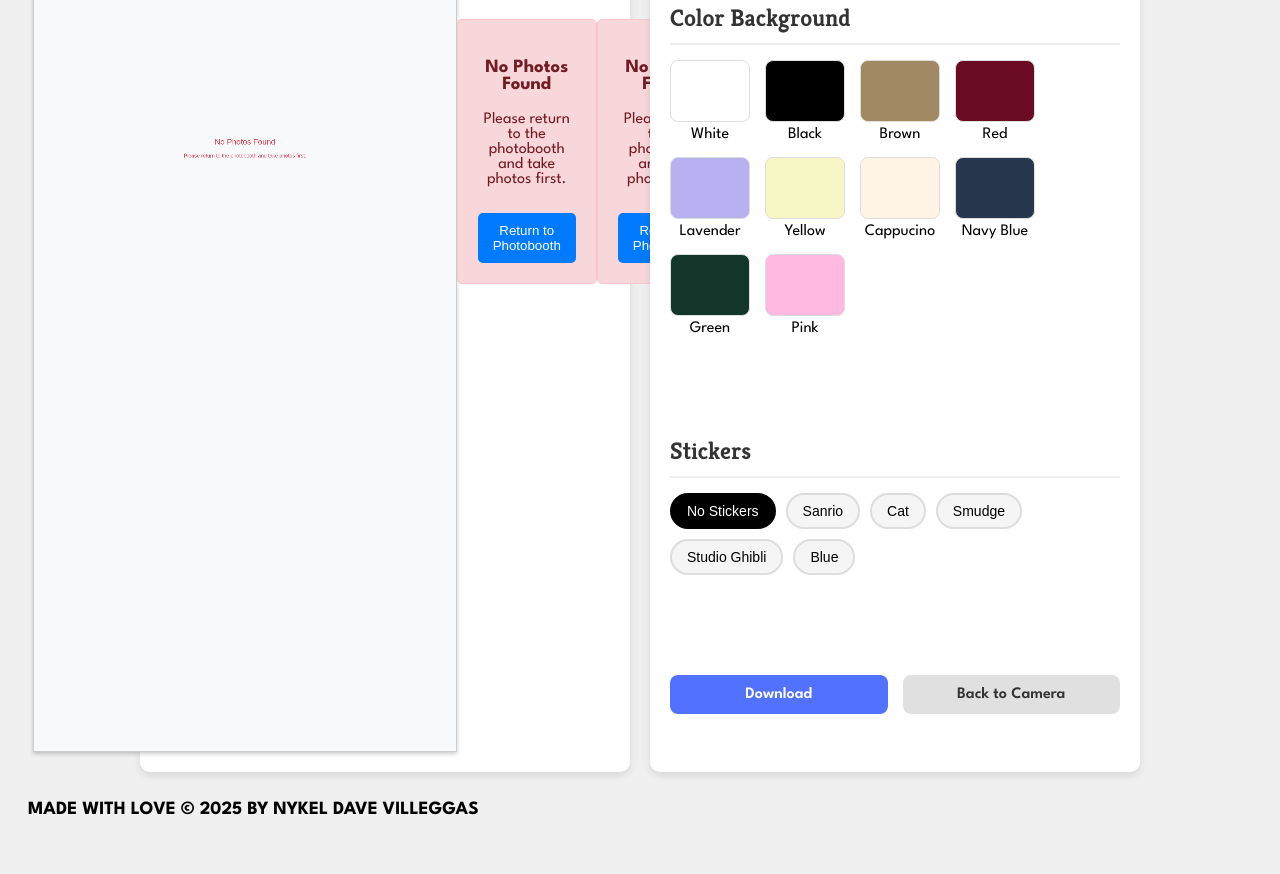
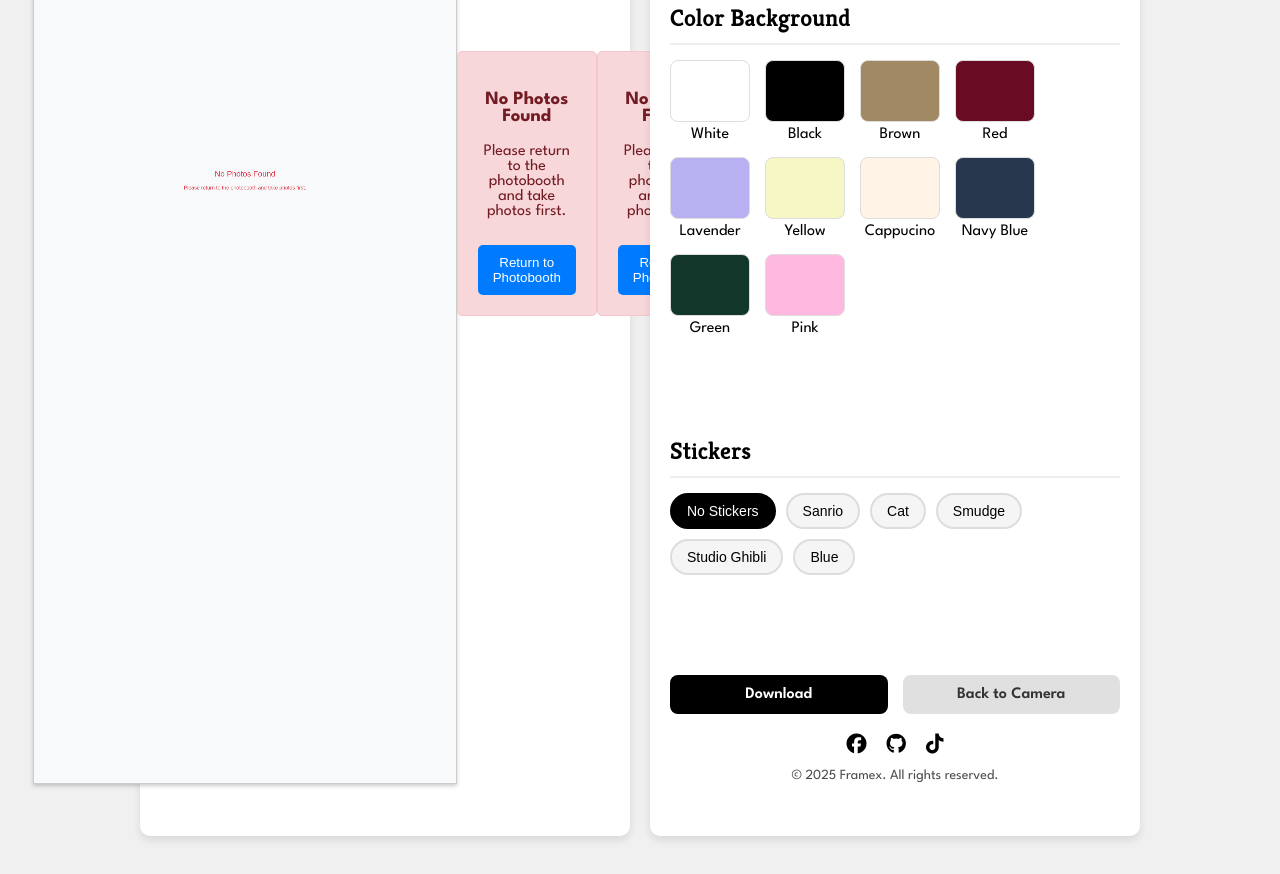
Before and after one commit to kelcrz30/FrameXphotobooth, a plain HTML site: page edit.html in a window 1280 px wide. Shown: the part 596-1470 px from the top of the page. Drawn offline with Linux system fonts and the light colour scheme; a web font is replaced by a local one.

Commit message:
new changes

```diff
--- a/edit.css
+++ b/edit.css
@@ -14,7 +14,7 @@
     font-family: 'Koulen', sans-serif;
     text-align: center;
     margin-bottom: 30px;
-    color: #333;
+    color: #000000;
     font-size: 2rem; /* Slightly larger heading */
 }
 
@@ -66,7 +66,7 @@
     font-family: 'Kreon', serif;
     font-size: 1.5rem;
     margin-bottom: 15px;
-    color: #333;
+    color: #000000;
     border-bottom: 2px solid #eee;
     padding-bottom: 10px;
 }
@@ -89,7 +89,7 @@
 }
 
 .bg-option.selected, .color-option.selected {
-    outline: 3px solid #5271ff;
+    outline: 3px solid #000000;
     border-radius: 8px;
 }
 
@@ -172,7 +172,9 @@
     font-size: 14px;
     transition: all 0.2s;
 }
-
+#downloadBtn{
+    background-color: black;
+}
 .sticker-category:hover {
     background-color: #e0e0e0;
 }
@@ -187,9 +189,49 @@
     display: inline-block; /* Prevents extra spacing */
 }
 
+
 #photoCanvas {
     position: relative; /* Stays below the frame */
     z-index: 1; /* Lower than the frame */
+}
+.footer {
+
+    text-align: center; /* Centers inline elements like text */
+    padding: 20px 0; /* Adds space inside the footer */
+    width: 100%; /* Full width */
+    bottom: 0;
+    left: 0;
+}
+.social-icons {
+    display: flex;
+    justify-content: center; /* Centers icons horizontally */
+    gap: 20px; /* Space between icons */
+    margin-bottom: 10px; /* Space between icons and text */
+}
+.social-icons a {
+    font-size: 20px; /* Bigger icons */
+    color: rgb(0, 0, 0); /* White icons */
+    transition: color 0.3s ease-in-out;
+    text-decoration: none;
+}
+/* Facebook Hover Color */
+.social-icons a:nth-child(1):hover {
+    color: #1877F2; /* Facebook blue */
+}
+
+/* GitHub Hover Color */
+.social-icons a:nth-child(2):hover {
+    color: #777777; /* GitHub dark gray */
+}
+
+/* TikTok Hover Color */
+.social-icons a:nth-child(3):hover {
+    color: #6b020a; /* TikTok pink/red */
+}
+
+.footer-text {
+    font-size: 14px;
+    opacity: 0.7;
 }
 @media (max-width: 1200px) {
     .edit-layout {
--- a/edit.html
+++ b/edit.html
@@ -11,6 +11,8 @@
     <link href="https://fonts.googleapis.com/css2?family=Koulen&display=swap" rel="stylesheet">
     <link href="https://fonts.googleapis.com/css2?family=Kreon:wght@300..700&display=swap" rel="stylesheet">
     <link href="https://fonts.googleapis.com/css2?family=League+Spartan:wght@100..900&display=swap" rel="stylesheet">
+    <link rel="stylesheet" href="https://cdnjs.cloudflare.com/ajax/libs/font-awesome/6.5.1/css/all.min.css">
+
 </head>
 <body class="editpage">
     <div class="boot">
@@ -134,16 +136,29 @@
                         <button id="downloadBtn" class="primary-btn">Download</button>
                         <button id="backBtn" class="secondary-btn">Back to Camera</button>
                     </div>
+                    <footer class="footer">
+                        <div class="social-icons">
+                            <a href="https://www.facebook.com/kelllllll/" target="_blank" aria-label="Facebook">
+                                <i class="fa-brands fa-facebook"></i>
+                            </a>
+                            <a href="https://github.com/kelcrz30" target="_blank" aria-label="GitHub">
+                                <i class="fa-brands fa-github"></i>
+                            </a>
+                            <a href="https://www.tiktok.com/@nykelcrz" target="_blank" aria-label="TikTok">
+                                <i class="fa-brands fa-tiktok"></i>
+                            </a>
+                        </div>
+                        <p class="footer-text">© 2025 Framex. All rights reserved.</p>
+                    </footer>
                 </div>
             </div>
         </main>
 
-        <footer>
-            <h3 class="footer-text">
-                MADE WITH LOVE © 2025 BY NYKEL DAVE VILLEGGAS
-            </h3>
-        </footer>
+
+
+
     </div>
+
 
     <script src="edit.js"></script>
 </body>
```
Also changed, not shown: app.js (+4 -8 lines), photobooth.html (+6 -6 lines), style.css (+40 -4 lines), about/camera.png (renamed from camera.png), stickers/cat1 - Copy - Copy.png (added), stickers/cat10 - Copy - Copy.png (added), stickers/cat2 - Copy - Copy.png (added), stickers/cat3 - Copy (2).png (added), stickers/cat3 - Copy (3) - Copy.png (added), stickers/cat3 - Copy (3).png (added), stickers/cat3 - Copy - Copy (2).png (added), stickers/cat3 - Copy - Copy.png (added), stickers/cat4 - Copy (2) - Copy - Copy.png (added), stickers/cat4 - Copy (2) - Copy.png (added), 1 more files, 2 other files.
